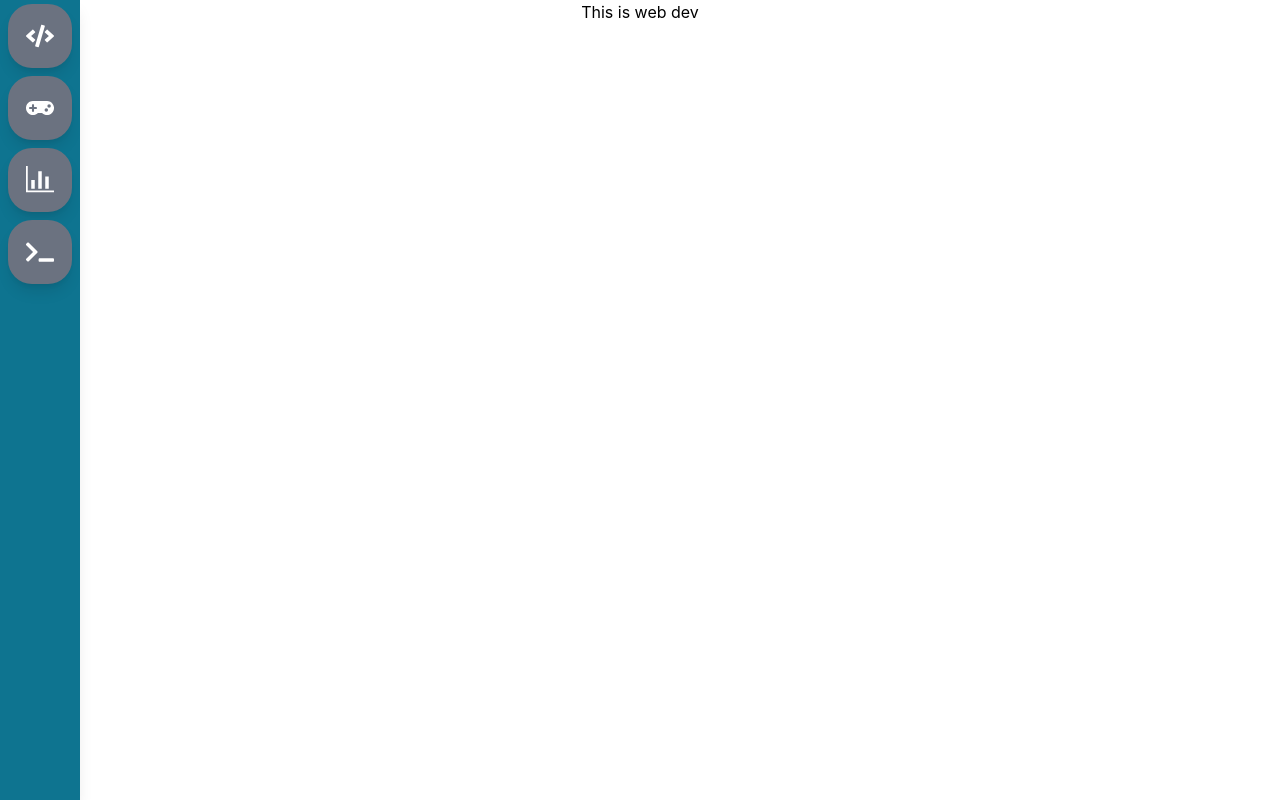
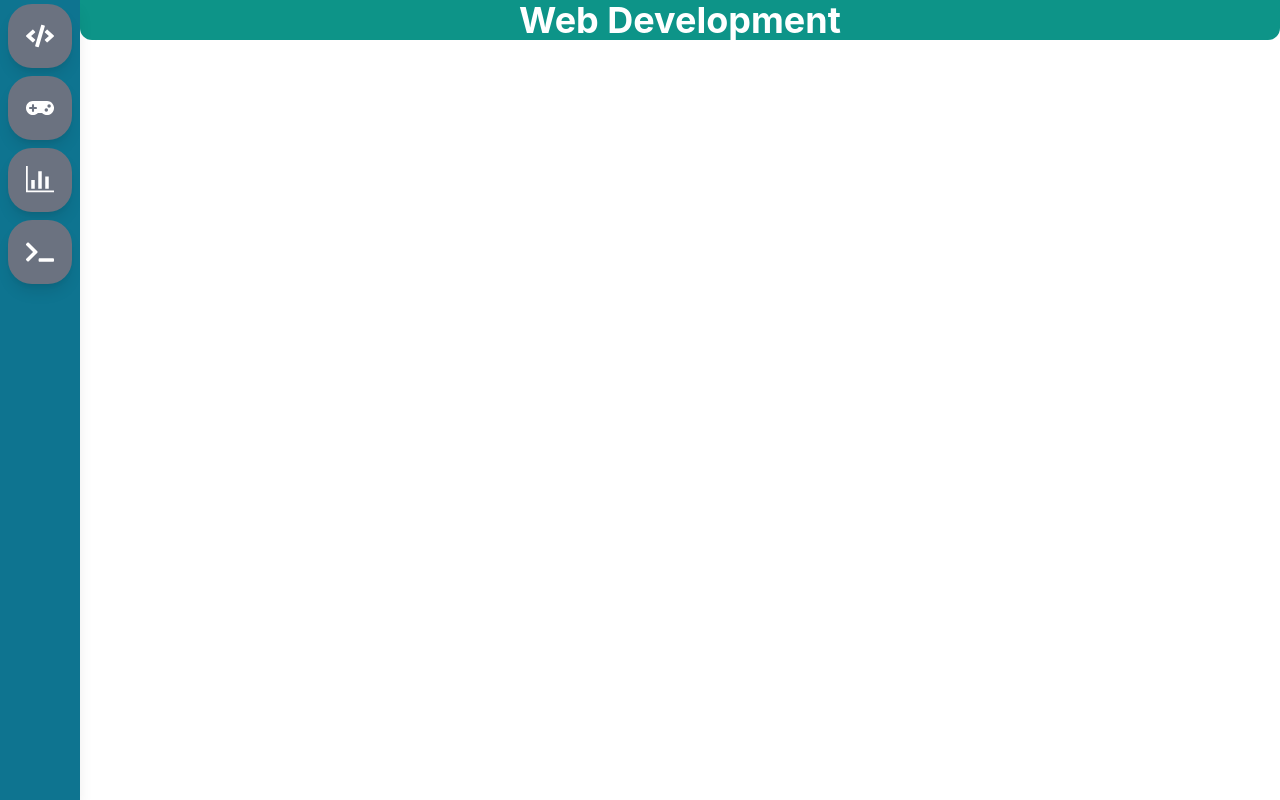
Before and after one commit to Mine-Ranger/dev-corner, a React (Vite) app: page /#/web in a window 1280 px wide. Built offline with nearby package versions, Linux system fonts and the light colour scheme.

Commit message:
Routing animation implemented

```diff
--- a/package.json
+++ b/package.json
@@ -4,12 +4,14 @@
   "homepage": "https://mine-ranger.github.io/dev-corner",
   "scripts": {
     "dev": "vite",
+    "host_on_network": "vite --host",
     "build": "tsc && vite build",
     "preview": "vite preview",
     "predeploy": "npm run build",
     "deploy": "gh-pages -d dist"
   },
   "dependencies": {
+    "framer-motion": "^6.2.3",
     "react": "^17.0.2",
     "react-dom": "^17.0.2",
     "react-icons": "^4.3.1",
--- a/src/App.tsx
+++ b/src/App.tsx
@@ -7,8 +7,8 @@ function App() {
 
   return (
     <div className="App">
+      <Content />
       <SideBar />
-      <Content />
      </div>
   )
 }
--- a/src/Components/Content.tsx
+++ b/src/Components/Content.tsx
@@ -1,14 +1,30 @@
-import WebDev from '../pages/WebDev';
-import GameDev from '../pages/GameDev';
-import {Navigate, Routes, Route} from "react-router-dom";
+import WebDev from "../pages/WebDev";
+import GameDev from "../pages/GameDev";
+import { Navigate, Routes, Route, useLocation } from "react-router-dom";
+import { AnimatePresence, motion } from "framer-motion";
 
 const Content = () => {
+  const location = useLocation();
+  return (
+    <AnimatePresence exitBeforeEnter={true}>
+      <Routes location={location} key={location.pathname}>
+        <Route path="/" element={<Navigate to="web" />} />
+        <Route path="web" element={<WebDev />} />
+        <Route path="game" element={<GameDev />} />
+      </Routes>
+    </AnimatePresence>
+  );
+};
+export const AnimatedPage = ({html = <div></div>}) => {
     return(
-            <Routes>
-                <Route path="/" element={<Navigate to="web" />}/>
-                <Route path="web" element={<WebDev />}/>
-                <Route path="game" element={<GameDev />}/>
-            </Routes>
-    )
-}
+  <motion.div
+    initial={{ x: -100 }}
+    animate={{ x: 0 }}
+    exit={{ x: 4000 }}
+  >
+      {html}
+  </motion.div>
+    );
+};
+
 export default Content;
--- /dev/null
+++ b/src/Components/TopHeading.tsx
@@ -0,0 +1,9 @@
+function TopHeading({ text = "Heading" }) {
+  return (
+    <div className="fixed left-20 top-0 right-0 font-bold text-white items-center  bg-teal-600 rounded-b-xl  text-4xl">
+      {text}
+    </div>
+  );
+}
+
+export default TopHeading;
--- a/src/pages/GameDev.tsx
+++ b/src/pages/GameDev.tsx
@@ -1,5 +1,12 @@
+import { motion } from "framer-motion";
+import { AnimatedPage } from "../Components/Content";
+
 const GameDev = () => {
-    return (<div>This is game dev</div>);
+  return (
+      <AnimatedPage html={
+          <div>This is game dev</div>
+      } />
+  );
 };
 
 export default GameDev;
--- a/src/pages/WebDev.tsx
+++ b/src/pages/WebDev.tsx
@@ -1,5 +1,18 @@
+import TopHeading from "../Components/TopHeading";
+import { motion } from "framer-motion";
+import { AnimatedPage } from "../Components/Content";
+
 const WebDev = () => {
-    return (<div>This is web dev</div>);
+  return (
+    <AnimatedPage
+      html={
+        <div>
+          <TopHeading text="Web Development" />
+          <div>This is web dev</div>
+        </div>
+      }
+    />
+  );
 };
 
 export default WebDev;
--- a/tailwind.config.js
+++ b/tailwind.config.js
@@ -1,5 +1,5 @@
 module.exports = {
-  mode: 'aot',
+  mode: 'jit',
   content: [
     "./index.html",
     "./src/**/*.{js,ts,jsx,tsx}",
```
Also changed, not shown: src/Components/MenuBar.tsx (+10 -6 lines), 1 other file (tests, documents, lock files or other folders).
